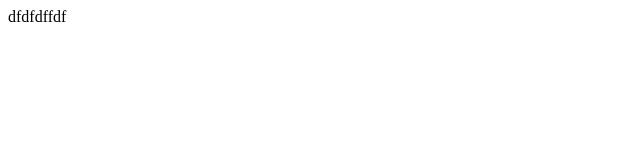
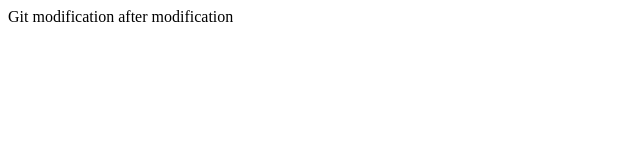
Before and after one commit to davidescus/go-website, a plain HTML site: page index.html in a window 1280 px wide. Shown: the whole page, without its empty margins (0-640 px from the left). Drawn offline with Linux system fonts and the light colour scheme.

Commit message:
Update index.html

```diff
--- a/index.html
+++ b/index.html
@@ -1,6 +1,6 @@
 <html>
 
   <body>
-dfdfdffdf
+   Git modification after modification
   </body>
   </html>
```
